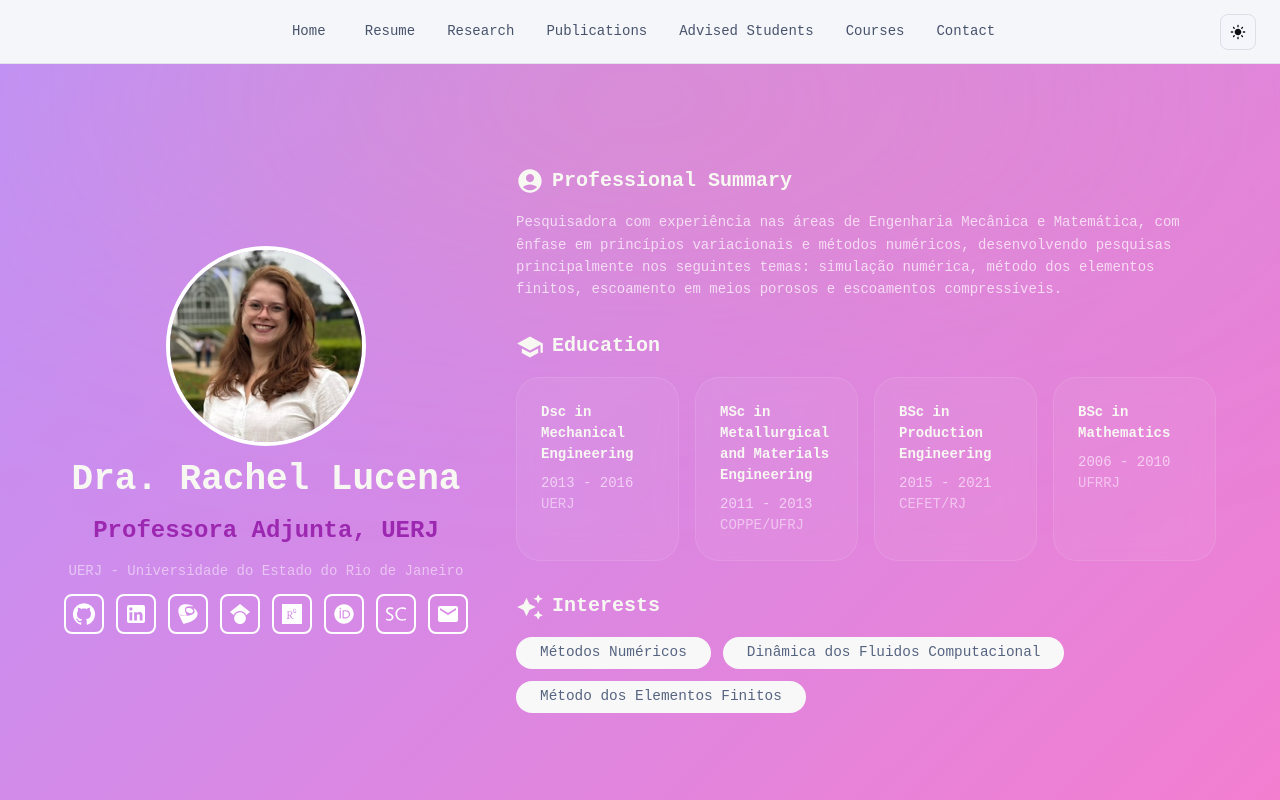
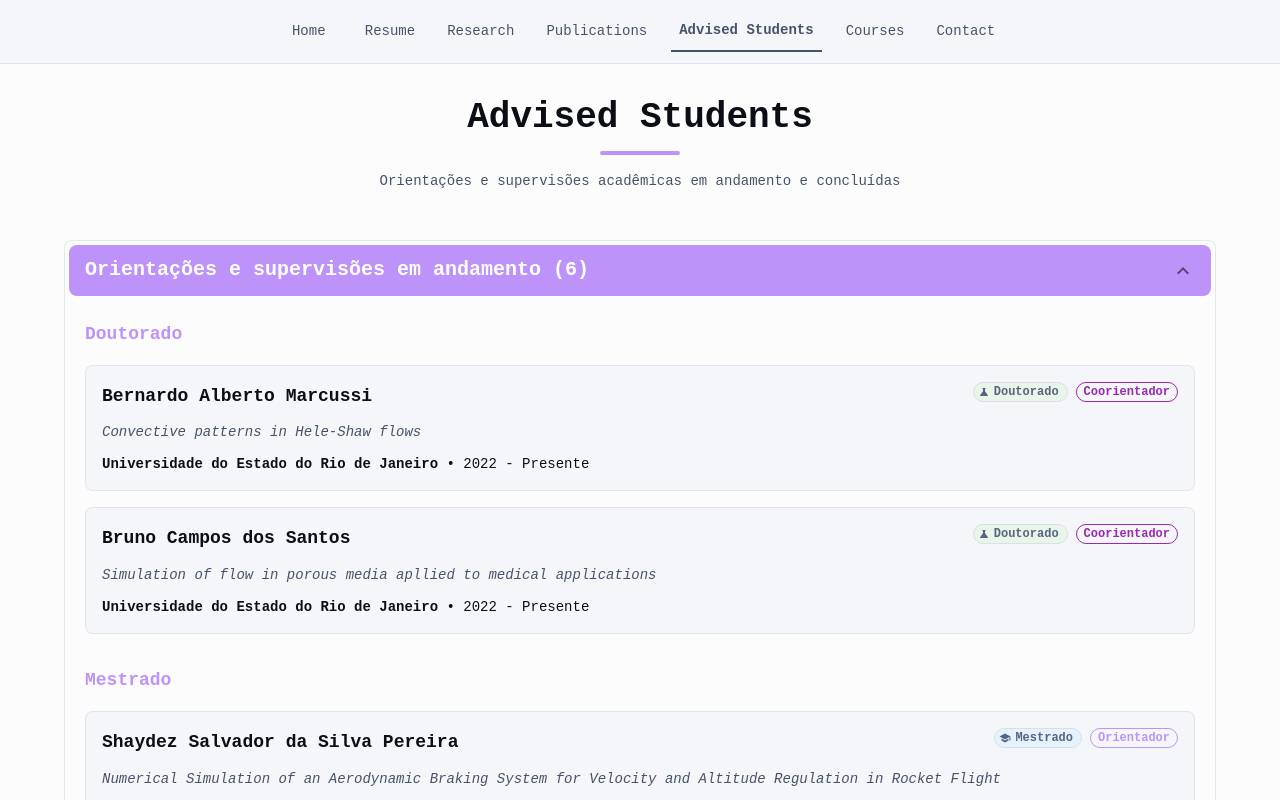
Before and after one commit to jaccoudb/personal, a React (Vite) app: page /#/advised in a window 1280 px wide. Shown: the top 800 px of the page. Built offline with nearby package versions, Linux system fonts and the light colour scheme.

Commit message:
feat: atualizações info

```diff
--- a/package.json
+++ b/package.json
@@ -1,8 +1,9 @@
 {
-  "name": "material-ui-vite-ts",
+  "name": "personal-page-mui-vite-ts",
   "version": "7.0.0",
   "private": true,
   "type": "module",
+  "homepage": "https://rachellucena.github.io/personal_page",
   "scripts": {
     "dev": "vite",
     "build": "tsc -b && vite build",
--- a/src/components/AppAppBar.tsx
+++ b/src/components/AppAppBar.tsx
@@ -12,7 +12,7 @@ import Drawer from '@mui/material/Drawer';
 import Typography from '@mui/material/Typography';
 import MenuIcon from '@mui/icons-material/Menu';
 import CloseRoundedIcon from '@mui/icons-material/CloseRounded';
-import ColorModeIconDropdown from '../shared-theme/ColorModeIconDropdown';
+// import ColorModeIconDropdown from '../shared-theme/ColorModeIconDropdown';
 
 const StyledToolbar = styled(Toolbar)(({ theme }) => ({
   display: 'grid',
@@ -148,7 +148,7 @@ export default function AppAppBar() {
           }}
         >
           {/* Escolha de tema */}
-          <ColorModeIconDropdown />
+          {/* <ColorModeIconDropdown /> */}
           <IconButton onClick={toggleDrawer(true)} sx={{ display: { xs: 'flex', md: 'none' } }}>
             <MenuIcon />
           </IconButton>
--- a/src/components/FAQ.tsx
+++ b/src/components/FAQ.tsx
@@ -12,7 +12,7 @@ export default function FAQ() {
   const [expanded, setExpanded] = React.useState<string[]>([]);
 
   const handleChange =
-    (panel: string) => (event: React.SyntheticEvent, isExpanded: boolean) => {
+    (panel: string) => (_: React.SyntheticEvent, isExpanded: boolean) => {
       setExpanded(
         isExpanded
           ? [...expanded, panel]
--- a/src/components/home/Bio.tsx
+++ b/src/components/home/Bio.tsx
@@ -41,7 +41,7 @@ export default function Bio() {
             />
 
             <Typography variant="h2" sx={{ fontWeight: 600 }}>
-              Dra. Rachel Lucena
+              Rachel Lucena, D.Sc
             </Typography>
 
             {/* <Typography variant="caption" sx={{ fontWeight: 600 }}>
--- a/src/components/publication/Publications.tsx
+++ b/src/components/publication/Publications.tsx
@@ -17,7 +17,7 @@ export default function Publications() {
   const [filterType, setFilterType] = useState<string | null>('all');
 
   const handleFilterChange = (
-    event: React.MouseEvent<HTMLElement>,
+    _: React.MouseEvent<HTMLElement>,
     newFilter: string | null,
   ) => {
     setFilterType(newFilter);
@@ -187,10 +187,9 @@ export default function Publications() {
                       </Typography>
 
                       {/* Ano com DOI ao lado - apenas ícone, sem botão */}
-                      <Stack direction="row" alignItems="center" spacing={1}>
-                        <Typography variant="caption" color="text.secondary">
-                          {pub.year}
-                        </Typography>
+                      <Stack direction="row" spacing={1} sx={{ alignItems: 'center' }}>                        <Typography variant="caption" color="text.secondary">
+                        {pub.year}
+                      </Typography>
                         {pub.doi && (
                           <Tooltip title="Ver DOI" arrow>
                             <a
--- a/src/components/resume/Experience.tsx
+++ b/src/components/resume/Experience.tsx
@@ -9,7 +9,6 @@ import TimelineContent from '@mui/lab/TimelineContent';
 import TimelineDot from '@mui/lab/TimelineDot';
 import TimelineOppositeContent from '@mui/lab/TimelineOppositeContent';
 import WorkIcon from '@mui/icons-material/Work';
-import { alpha } from '@mui/material/styles';
 import { sortedExperiences } from '../../data/experience';
 
 export default function Experience() {
--- a/src/components/resume/Resume.tsx
+++ b/src/components/resume/Resume.tsx
@@ -1,6 +1,4 @@
 import Box from '@mui/material/Box';
-import Container from '@mui/material/Container';
-import Typography from '@mui/material/Typography';
 import Experience from './Experience';
 import { Divider } from '@mui/material';
 import Education from './Education';
--- a/src/components/students/Courses.tsx
+++ b/src/components/students/Courses.tsx
@@ -18,7 +18,6 @@ import ListItem from '@mui/material/ListItem';
 import ListItemText from '@mui/material/ListItemText';
 import ListItemIcon from '@mui/material/ListItemIcon';
 import AccessTimeIcon from '@mui/icons-material/AccessTime';
-import ScheduleIcon from '@mui/icons-material/Schedule';
 import CreditCardIcon from '@mui/icons-material/CreditCard';
 import WorkIcon from '@mui/icons-material/Work';
 import MenuBookIcon from '@mui/icons-material/MenuBook';
@@ -137,7 +136,7 @@ export default function Courses() {
                                         })}
                                     </Stack>
 
-                                    <Typography variant="caption" color="text.secondary" display="block" sx={{ mb: 1 }}>
+                                    <Typography variant="caption" color="text.secondary" sx={{ mb: 1, display: "block" }}>
                                         {course.code}
                                     </Typography>
 
@@ -183,7 +182,7 @@ export default function Courses() {
                                             {/* Horários (array) */}
                                             <Box>
                                                 {course.schedule.map((time, idx) => (
-                                                    <Stack key={idx} direction="row" alignItems="center" spacing={1} sx={{ mb: idx < course.schedule.length - 1 ? 1 : 0 }}>
+                                                    <Stack key={idx} direction="row" spacing={1} sx={{ alignItems: "center", mb: idx < course.schedule.length - 1 ? 1 : 0 }}>
                                                         <AccessTimeIcon sx={{ fontSize: 16, color: 'text.secondary', flexShrink: 0, minWidth: 20 }} />
                                                         <Typography variant="body2" color="text.secondary" sx={{ fontSize: '0.75rem' }}>
                                                             {time}
@@ -193,7 +192,7 @@ export default function Courses() {
                                             </Box>
 
                                             {/* Créditos */}
-                                            <Stack direction="row" alignItems="center" spacing={1}>
+                                            <Stack direction="row" sx={{alignItems:"center"}} spacing={1}>
                                                 <CreditCardIcon sx={{ fontSize: 16, color: 'text.secondary', flexShrink: 0, minWidth: 20 }} />
                                                 <Typography variant="body2" color="text.secondary" sx={{ fontSize: '0.75rem' }}>
                                                     {course.credits} créditos | {course.workload}h
@@ -229,7 +228,7 @@ export default function Courses() {
                         <>
                             <DialogTitle>
                                 <Box>
-                                    <Typography variant="caption" color="text.secondary" display="block">
+                                    <Typography variant="caption" color="text.secondary" sx={{ display: 'block' }}>
                                         {selectedCourse.code}
                                     </Typography>
                                     <Typography variant="h5" sx={{ fontWeight: 600 }}>
--- a/src/main.tsx
+++ b/src/main.tsx
@@ -1,12 +1,14 @@
-import * as React from 'react';
-import * as ReactDOM from 'react-dom/client';
-import { BrowserRouter } from 'react-router-dom';
-import App from './App.tsx';
+import ReactDOM from 'react-dom/client';
+import { HashRouter } from 'react-router-dom';
+import Page from './App';
+
+document.documentElement.setAttribute(
+  'data-mui-color-scheme',
+  'light'
+);
 
 ReactDOM.createRoot(document.getElementById('root')!).render(
-  <React.StrictMode>
-    <BrowserRouter>
-      <App />
-    </BrowserRouter>
-  </React.StrictMode>,
+  <HashRouter>
+    <Page />
+  </HashRouter>
 );
--- a/src/shared-theme/AppTheme.tsx
+++ b/src/shared-theme/AppTheme.tsx
@@ -28,7 +28,14 @@ export default function AppTheme(props: AppThemeProps) {
           colorSchemeSelector: 'data-mui-color-scheme',
           cssVarPrefix: 'template',
         },
-          colorSchemes, // Recently added in v6 for building light & dark mode app, see https://mui.com/material-ui/customization/palette/#color-schemes
+
+        defaultColorScheme: 'light',
+
+        colorSchemes: {
+          light: colorSchemes.light,
+          dark: false, // 👈 força desativação
+        }, // Recently added in v6 for building light & dark mode app, see https://mui.com/material-ui/customization/palette/#color-schemes
+
         typography,
         shadows,
         shape,
```
Also changed, not shown: vite.config.ts (+7 -6 lines). Lines whose indentation alone changed are shown as unchanged.
